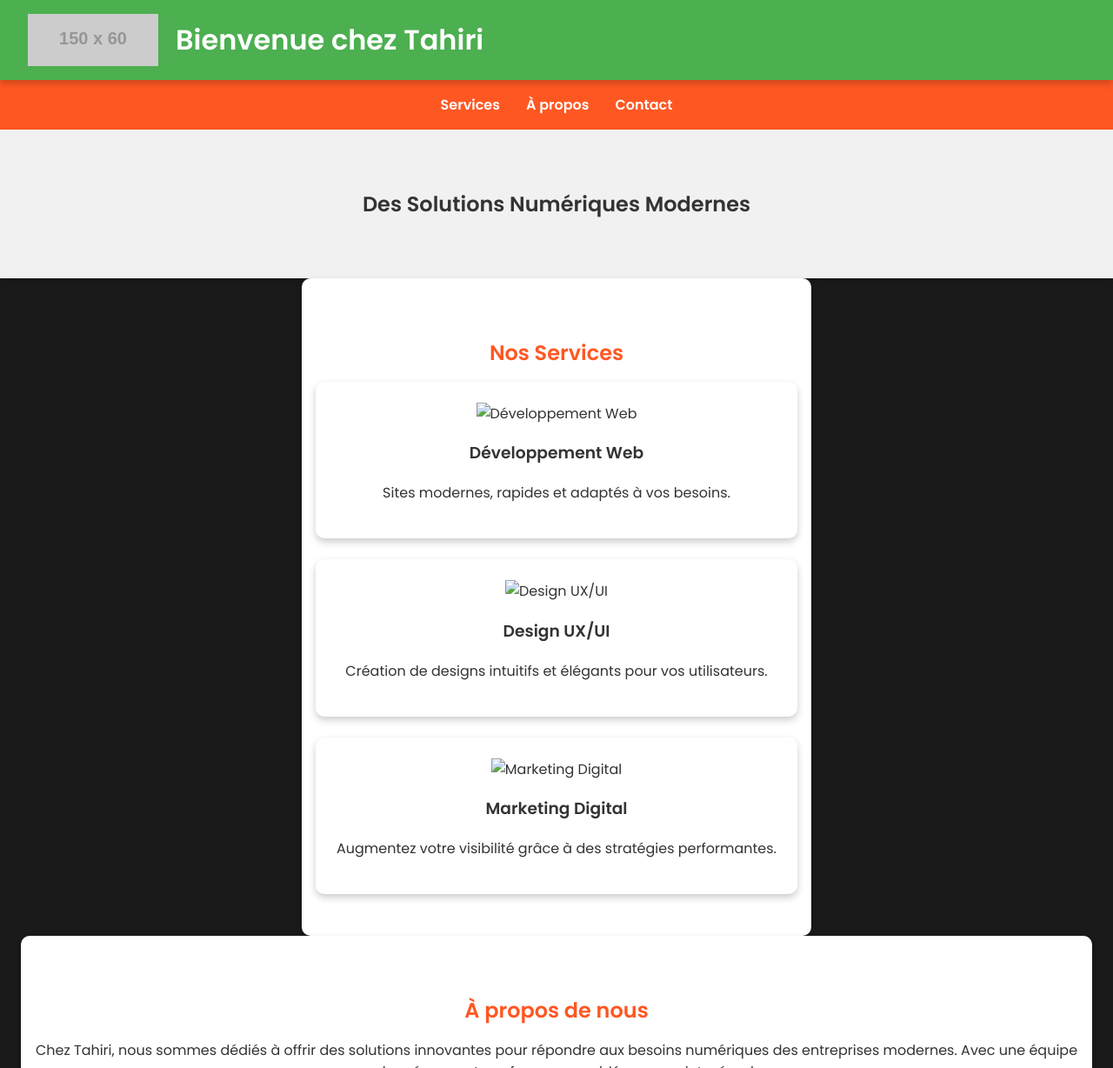
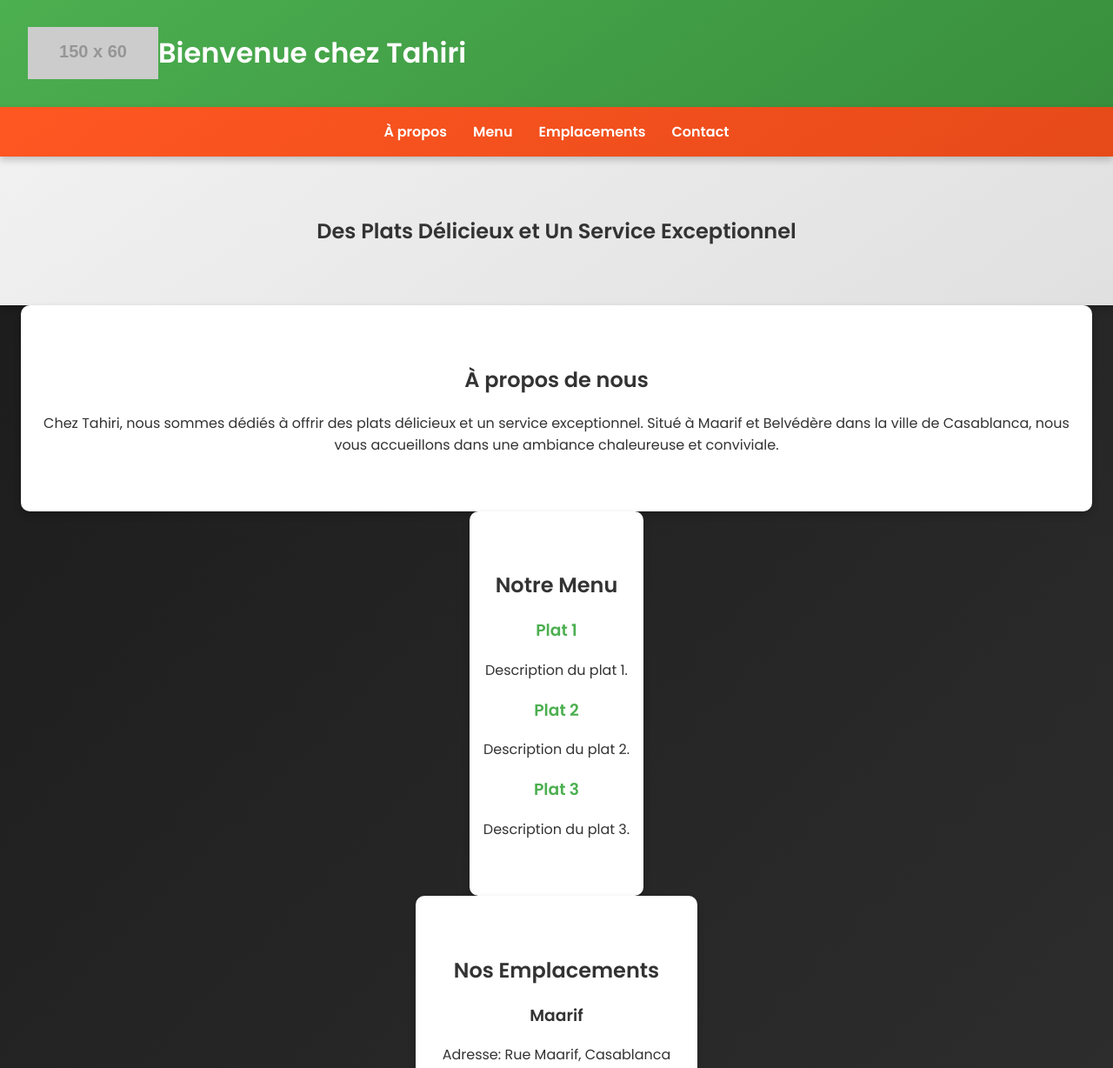
Before and after one commit to imadel545/ProjetTahiri, a plain HTML site: page index.html in a window 1280 px wide. Shown: the top 1228 px of the page at 87% size. Drawn offline with Linux system fonts and the light colour scheme; placeholder pictures from the web are drawn by us.

Commit message:
Mise à jour : description des modifications

```diff
--- a/index.html
+++ b/index.html
@@ -4,6 +4,15 @@
     <meta charset="UTF-8" />
     <meta name="viewport" content="width=device-width, initial-scale=1.0" />
     <title>Tahiri - Votre Solution Moderne</title>
+    <meta
+      name="description"
+      content="Bienvenue chez Tahiri, votre restaurant moderne offrant des plats délicieux et un service exceptionnel. Situé à Maarif et Belvédère dans la ville de Casablanca."
+    />
+    <meta
+      name="keywords"
+      content="Tahiri, restaurant, plats délicieux, service exceptionnel, cuisine moderne, Maarif, Belvédère, Casablanca"
+    />
+    <meta name="author" content="Tahiri Restaurant" />
     <link
       href="https://fonts.googleapis.com/css2?family=Poppins:wght@300;400;600&display=swap"
       rel="stylesheet"
@@ -14,54 +23,75 @@
         margin: 0;
         padding: 0;
         color: #333;
-        background-color: #1a1a1a;
+        background: linear-gradient(135deg, #1a1a1a, #333);
         display: flex;
         flex-direction: column;
         min-height: 100vh;
+        overflow-x: hidden;
       }
       header {
-        background-color: #4caf50;
+        background: linear-gradient(145deg, #4caf50, #388e3c);
         color: white;
         display: flex;
         align-items: center;
         padding: 1rem 2rem;
         position: relative;
         box-shadow: 0 4px 8px rgba(0, 0, 0, 0.2);
+        animation: slideInDown 1s ease-out;
       }
-      header img {
-        height: 60px;
-        margin-right: 20px;
+      @keyframes slideInDown {
+        from {
+          transform: translateY(-100%);
         }
-      header h1 {
-        font-size: 2rem;
-        margin: 0;
+        to {
+          transform: translateY(0);
+        }
       }
       nav {
         display: flex;
         justify-content: center;
-        background-color: #ff5722;
+        background: linear-gradient(145deg, #ff5722, #e64a19);
         padding: 1rem 0;
         box-shadow: 0 4px 8px rgba(0, 0, 0, 0.2);
+        animation: fadeIn 1s ease-out 0.5s;
+        animation-fill-mode: forwards;
+        opacity: 0;
+      }
+      @keyframes fadeIn {
+        to {
+          opacity: 1;
+        }
       }
       nav a {
         color: white;
         margin: 0 15px;
         text-decoration: none;
         font-weight: 600;
-        transition: color 0.3s;
+        transition: color 0.3s, transform 0.3s;
       }
       nav a:hover {
         color: #4caf50;
+        transform: scale(1.1);
       }
       .hero {
         text-align: center;
         padding: 3rem 1rem;
-        background-color: #f1f1f1;
+        background: linear-gradient(145deg, #f1f1f1, #e0e0e0);
         box-shadow: 0 4px 8px rgba(0, 0, 0, 0.2);
+        animation: zoomIn 1s ease-out;
       }
-      .services,
+      @keyframes zoomIn {
+        from {
+          transform: scale(0.5);
+        }
+        to {
+          transform: scale(1);
+        }
+      }
       .about,
-      .contact {
+      .contact,
+      .locations,
+      .menu {
         padding: 3rem 1rem;
         max-width: 1200px;
         margin: 0 auto;
@@ -69,44 +99,17 @@
         background: #ffffff;
         box-shadow: 0 4px 8px rgba(0, 0, 0, 0.2);
         border-radius: 10px;
+        animation: fadeInUp 1s ease-out;
       }
-      .services h2,
-      .about h2,
-      .contact h2 {
-        margin-bottom: 1rem;
-        color: #ff5722;
+      @keyframes fadeInUp {
+        from {
+          transform: translateY(50px);
+          opacity: 0;
         }
-      .service-grid {
-        display: grid;
-        grid-template-columns: repeat(auto-fit, minmax(300px, 1fr));
-        gap: 1.5rem;
+        to {
+          transform: translateY(0);
+          opacity: 1;
         }
-      .service-card {
-        background: white;
-        box-shadow: 0 4px 8px rgba(0, 0, 0, 0.2);
-        padding: 1.5rem;
-        border-radius: 10px;
-        transition: transform 0.3s, box-shadow 0.3s;
-        position: relative;
-        overflow: hidden;
-      }
-      .service-card:hover {
-        transform: scale(1.05);
-        box-shadow: 0 8px 16px rgba(0, 0, 0, 0.3);
-      }
-      .service-card img {
-        width: 100%;
-        height: auto;
-        transition: transform 0.3s;
-      }
-      .service-card:hover img {
-        transform: scale(1.1);
-      }
-      .service-card h3 {
-        transition: color 0.3s;
-      }
-      .service-card:hover h3 {
-        color: #4caf50;
       }
       .btn-3d {
         background: linear-gradient(145deg, #4caf50, #388e3c);
@@ -143,18 +146,8 @@
         z-index: 1000;
         animation: fadeIn 0.5s ease;
       }
-      @keyframes fadeIn {
-        from {
-          opacity: 0;
-          transform: translate(-50%, -60%);
-        }
-        to {
-          opacity: 1;
-          transform: translate(-50%, -50%);
-        }
-      }
       .contact form {
-        background: linear-gradient(145deg, #212121, #e0e0e0);
+        background: linear-gradient(145deg, #ffffff, #e0e0e0);
         border: 1px solid #ccc;
         border-radius: 20px;
         box-shadow: 10px 10px 20px rgba(0, 0, 0, 0.2),
@@ -164,6 +157,7 @@
         margin: 0 auto;
         text-align: left;
         position: relative;
+        animation: fadeInUp 1s ease-out;
       }
       .contact form:hover {
         box-shadow: 15px 15px 30px rgba(0, 0, 0, 0.3),
@@ -180,6 +174,11 @@
         border-radius: 8px;
         font-size: 16px;
         box-shadow: inset 2px 2px 5px rgba(0, 0, 0, 0.1);
+        transition: border-color 0.3s;
+      }
+      .contact form input:focus,
+      .contact form textarea:focus {
+        border-color: #4caf50;
       }
       .contact form textarea {
         resize: none;
@@ -187,15 +186,50 @@
       .contact form button {
         display: block;
         margin: 20px auto 0;
+        background: linear-gradient(145deg, #4caf50, #388e3c);
+        color: white;
+        border: none;
+        padding: 10px 20px;
+        font-size: 16px;
+        border-radius: 5px;
+        box-shadow: 0 5px #388e3c;
+        cursor: pointer;
+        transition: transform 0.2s, box-shadow 0.2s;
+      }
+      .contact form button:hover {
+        transform: translateY(-3px);
+        box-shadow: 0 8px #388e3c;
+      }
+      .contact form button:active {
+        transform: translateY(3px);
+        box-shadow: 0 2px #388e3c;
+      }
+      .location {
+        margin-bottom: 1rem;
+      }
+      .menu-item {
+        margin-bottom: 1rem;
+      }
+      .menu-item h3 {
+        color: #4caf50;
       }
       footer {
-        background-color: #333;
+        background: linear-gradient(145deg, #333, #212121);
         color: #ff5722;
         padding: 2rem 1rem;
         text-align: center;
         margin-top: auto;
         box-shadow: 0 -4px 10px rgba(0, 0, 0, 0.2);
         position: relative;
+        animation: slideInUp 1s ease-out;
+      }
+      @keyframes slideInUp {
+        from {
+          transform: translateY(100%);
+        }
+        to {
+          transform: translateY(0);
+        }
       }
       footer::before {
         content: "";
@@ -223,9 +257,11 @@
         box-shadow: 0 4px 8px rgba(0, 0, 0, 0.2);
         cursor: pointer;
         display: none;
+        transition: background 0.3s, transform 0.3s;
       }
       .back-to-top:hover {
         background: #388e3c;
+        transform: scale(1.1);
       }
     </style>
     <script>
@@ -236,10 +272,10 @@
         const confirmationMessage = document.getElementById("confirmation");
 
         if (form) {
-          form.addEventListener("submit", (event) => {
+          form.addEventListener("submit", async (event) => {
             event.preventDefault(); // Empêche l'envoi réel du formulaire
 
-            // Affiche les valeurs dans la console pour vérification
+            // Récupère les valeurs des champs
             const name = document.querySelector(
               'input[placeholder="Votre nom"]'
             ).value;
@@ -254,6 +290,20 @@
             console.log("Email :", email);
             console.log("Message :", message);
 
+            // Envoie les données au serveur
+            try {
+              const response = await fetch(
+                "https://votre-serveur.com/api/contact",
+                {
+                  method: "POST",
+                  headers: {
+                    "Content-Type": "application/json",
+                  },
+                  body: JSON.stringify({ name, email, message }),
+                }
+              );
+
+              if (response.ok) {
                 // Affiche le message de confirmation
                 confirmationMessage.style.display = "block";
 
@@ -264,6 +314,12 @@
                 setTimeout(() => {
                   confirmationMessage.style.display = "none";
                 }, 3000);
+              } else {
+                console.error("Erreur lors de l'envoi des données.");
+              }
+            } catch (error) {
+              console.error("Erreur de réseau :", error);
+            }
           });
         } else {
           console.error("Le formulaire est introuvable.");
@@ -298,42 +354,48 @@
       <h1>Bienvenue chez Tahiri</h1>
     </header>
     <nav>
-      <a href="#services">Services</a>
       <a href="#about">À propos</a>
+      <a href="#menu">Menu</a>
+      <a href="#locations">Emplacements</a>
       <a href="#contact">Contact</a>
     </nav>
     <section class="hero">
-      <h2>Des Solutions Numériques Modernes</h2>
-    </section>
-    <section class="services" id="services">
-      <h2>Nos Services</h2>
-      <div class="service-grid">
-        <div class="service-card">
-          <img src="images/developpement-web.jpg" alt="Développement Web" />
-          <h3>Développement Web</h3>
-          <p>Sites modernes, rapides et adaptés à vos besoins.</p>
-        </div>
-        <div class="service-card">
-          <img src="images/design-ux-ui.jpg" alt="Design UX/UI" />
-          <h3>Design UX/UI</h3>
-          <p>
-            Création de designs intuitifs et élégants pour vos utilisateurs.
-          </p>
-        </div>
-        <div class="service-card">
-          <img src="images/marketing-digital.jpg" alt="Marketing Digital" />
-          <h3>Marketing Digital</h3>
-          <p>Augmentez votre visibilité grâce à des stratégies performantes.</p>
-        </div>
-      </div>
+      <h2>Des Plats Délicieux et Un Service Exceptionnel</h2>
     </section>
     <section class="about" id="about">
       <h2>À propos de nous</h2>
       <p>
-        Chez Tahiri, nous sommes dédiés à offrir des solutions innovantes pour
-        répondre aux besoins numériques des entreprises modernes. Avec une
-        équipe passionnée, nous transformons vos idées en projets réussis.
+        Chez Tahiri, nous sommes dédiés à offrir des plats délicieux et un
+        service exceptionnel. Situé à Maarif et Belvédère dans la ville de
+        Casablanca, nous vous accueillons dans une ambiance chaleureuse et
+        conviviale.
       </p>
+    </section>
+    <section class="menu" id="menu">
+      <h2>Notre Menu</h2>
+      <div class="menu-item">
+        <h3>Plat 1</h3>
+        <p>Description du plat 1.</p>
+      </div>
+      <div class="menu-item">
+        <h3>Plat 2</h3>
+        <p>Description du plat 2.</p>
+      </div>
+      <div class="menu-item">
+        <h3>Plat 3</h3>
+        <p>Description du plat 3.</p>
+      </div>
+    </section>
+    <section class="locations" id="locations">
+      <h2>Nos Emplacements</h2>
+      <div class="location">
+        <h3>Maarif</h3>
+        <p>Adresse: Rue Maarif, Casablanca</p>
+      </div>
+      <div class="location">
+        <h3>Belvédère</h3>
+        <p>Adresse: Rue Belvédère, Casablanca</p>
+      </div>
     </section>
     <section class="contact" id="contact">
       <h2>Contactez-nous</h2>
```
Lines whose indentation alone changed are shown as unchanged.
